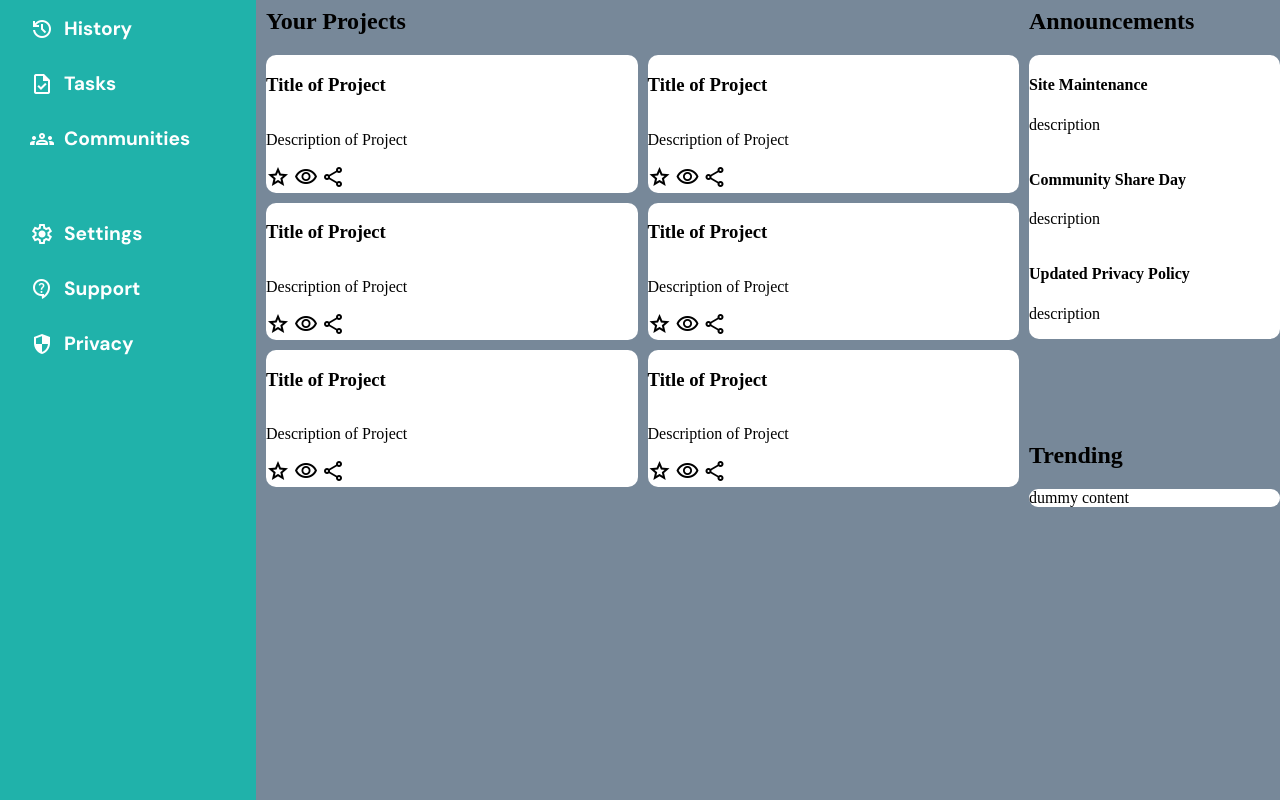
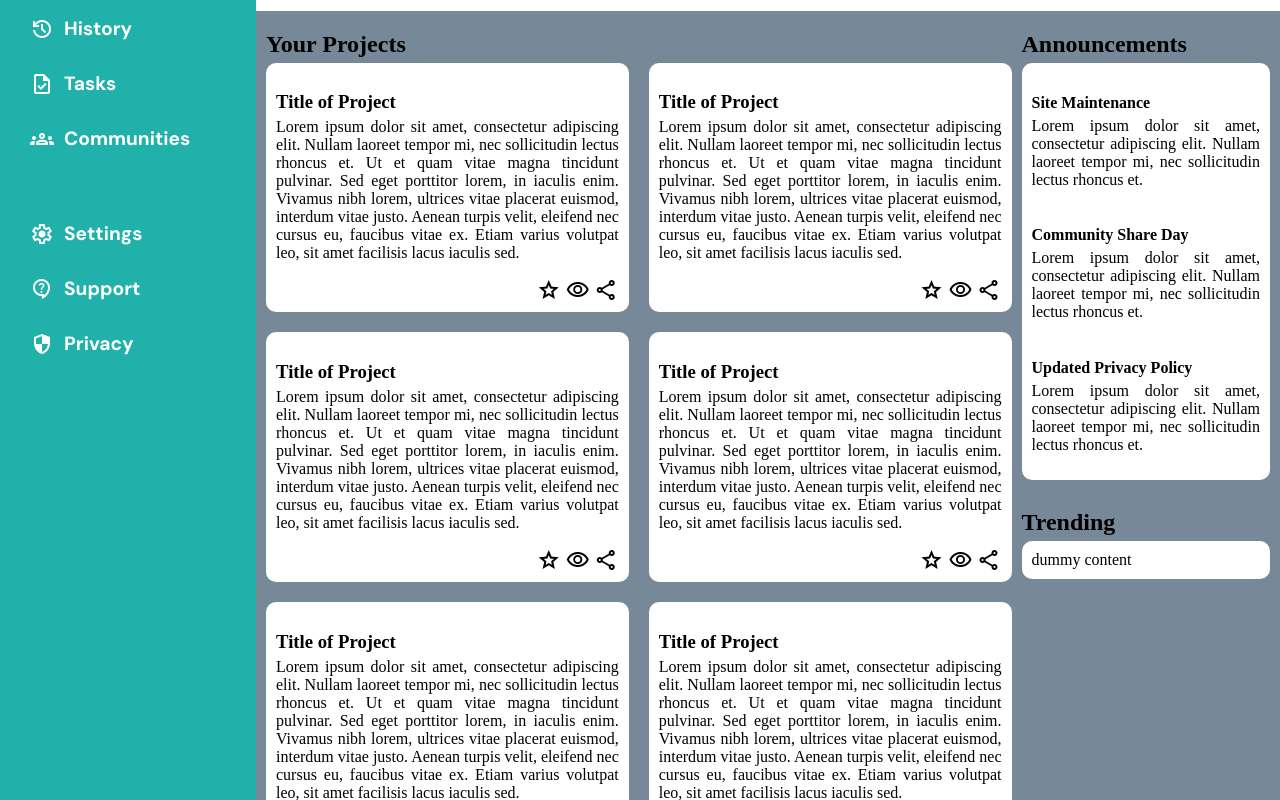
Before and after one commit to norms2098/admin-dashboard, a plain HTML site: page index.html in a window 1280 px wide. Shown: the part 226-1026 px from the top of the page. Drawn offline with nearby package versions, Linux system fonts and the light colour scheme.

Commit message:
Finished layout of main content

```diff
--- a/index.html
+++ b/index.html
@@ -91,7 +91,7 @@
                 <div>
                     <div class="project-card">
                         <h3>Title of Project</h3>
-                    <p>Description of Project</p>
+                        <p>Lorem ipsum dolor sit amet, consectetur adipiscing elit. Nullam laoreet tempor mi, nec sollicitudin lectus rhoncus et. Ut et quam vitae magna tincidunt pulvinar. Sed eget porttitor lorem, in iaculis enim. Vivamus nibh lorem, ultrices vitae placerat euismod, interdum vitae justo. Aenean turpis velit, eleifend nec cursus eu, faucibus vitae ex. Etiam varius volutpat leo, sit amet facilisis lacus iaculis sed.</p>
                         <div class="project-card-icons">
                             <span class="material-symbols-outlined">star</span>
                             <span class="material-symbols-outlined">visibility</span>
@@ -100,7 +100,7 @@
                     </div>
                     <div class="project-card">
                         <h3>Title of Project</h3>
-                    <p>Description of Project</p>
+                        <p>Lorem ipsum dolor sit amet, consectetur adipiscing elit. Nullam laoreet tempor mi, nec sollicitudin lectus rhoncus et. Ut et quam vitae magna tincidunt pulvinar. Sed eget porttitor lorem, in iaculis enim. Vivamus nibh lorem, ultrices vitae placerat euismod, interdum vitae justo. Aenean turpis velit, eleifend nec cursus eu, faucibus vitae ex. Etiam varius volutpat leo, sit amet facilisis lacus iaculis sed.</p>
                         <div class="project-card-icons">
                             <span class="material-symbols-outlined">star</span>
                             <span class="material-symbols-outlined">visibility</span>
@@ -109,7 +109,7 @@
                     </div>
                     <div class="project-card">
                         <h3>Title of Project</h3>
-                    <p>Description of Project</p>
+                        <p>Lorem ipsum dolor sit amet, consectetur adipiscing elit. Nullam laoreet tempor mi, nec sollicitudin lectus rhoncus et. Ut et quam vitae magna tincidunt pulvinar. Sed eget porttitor lorem, in iaculis enim. Vivamus nibh lorem, ultrices vitae placerat euismod, interdum vitae justo. Aenean turpis velit, eleifend nec cursus eu, faucibus vitae ex. Etiam varius volutpat leo, sit amet facilisis lacus iaculis sed.</p>
                         <div class="project-card-icons">
                             <span class="material-symbols-outlined">star</span>
                             <span class="material-symbols-outlined">visibility</span>
@@ -118,7 +118,7 @@
                     </div>
                     <div class="project-card">
                         <h3>Title of Project</h3>
-                    <p>Description of Project</p>
+                        <p>Lorem ipsum dolor sit amet, consectetur adipiscing elit. Nullam laoreet tempor mi, nec sollicitudin lectus rhoncus et. Ut et quam vitae magna tincidunt pulvinar. Sed eget porttitor lorem, in iaculis enim. Vivamus nibh lorem, ultrices vitae placerat euismod, interdum vitae justo. Aenean turpis velit, eleifend nec cursus eu, faucibus vitae ex. Etiam varius volutpat leo, sit amet facilisis lacus iaculis sed.</p>
                         <div class="project-card-icons">
                             <span class="material-symbols-outlined">star</span>
                             <span class="material-symbols-outlined">visibility</span>
@@ -127,7 +127,7 @@
                     </div>
                     <div class="project-card">
                         <h3>Title of Project</h3>
-                    <p>Description of Project</p>
+                        <p>Lorem ipsum dolor sit amet, consectetur adipiscing elit. Nullam laoreet tempor mi, nec sollicitudin lectus rhoncus et. Ut et quam vitae magna tincidunt pulvinar. Sed eget porttitor lorem, in iaculis enim. Vivamus nibh lorem, ultrices vitae placerat euismod, interdum vitae justo. Aenean turpis velit, eleifend nec cursus eu, faucibus vitae ex. Etiam varius volutpat leo, sit amet facilisis lacus iaculis sed.</p>
                         <div class="project-card-icons">
                             <span class="material-symbols-outlined">star</span>
                             <span class="material-symbols-outlined">visibility</span>
@@ -136,7 +136,7 @@
                     </div>
                     <div class="project-card">
                         <h3>Title of Project</h3>
-                    <p>Description of Project</p>
+                        <p>Lorem ipsum dolor sit amet, consectetur adipiscing elit. Nullam laoreet tempor mi, nec sollicitudin lectus rhoncus et. Ut et quam vitae magna tincidunt pulvinar. Sed eget porttitor lorem, in iaculis enim. Vivamus nibh lorem, ultrices vitae placerat euismod, interdum vitae justo. Aenean turpis velit, eleifend nec cursus eu, faucibus vitae ex. Etiam varius volutpat leo, sit amet facilisis lacus iaculis sed.</p>
                             <div class="project-card-icons">
                             <span class="material-symbols-outlined">star</span>
                             <span class="material-symbols-outlined">visibility</span>
@@ -151,15 +151,15 @@
                 <div class="announcement-content">
                     <div>
                         <h4>Site Maintenance</h4>
-                        <p>description</p>
+                        <p>Lorem ipsum dolor sit amet, consectetur adipiscing elit. Nullam laoreet tempor mi, nec sollicitudin lectus rhoncus et. </p>
                     </div>
                     <div>
                         <h4>Community Share Day</h4>
-                        <p>description</p>
+                        <p>Lorem ipsum dolor sit amet, consectetur adipiscing elit. Nullam laoreet tempor mi, nec sollicitudin lectus rhoncus et. </p>
                     </div>
                     <div>
                         <h4>Updated Privacy Policy</h4>
-                        <p>description</p>
+                        <p>Lorem ipsum dolor sit amet, consectetur adipiscing elit. Nullam laoreet tempor mi, nec sollicitudin lectus rhoncus et. </p>
                     </div>
                 </div>
             </div>
--- a/styles.css
+++ b/styles.css
@@ -154,6 +154,16 @@ body{
     grid-column:2/3;
     gap:10px;
     padding-left:10px;
+    padding-right:10px;
+}
+.main-content h2,
+.main-content h3,
+.main-content h4{
+    margin-bottom:5px;
+}
+.main-content p{
+    margin-top:0;
+    text-align: justify;
 }
 .main-projects{
     grid-column: 1/2;
@@ -164,7 +174,7 @@ body{
     display: grid;
     grid-template-columns: 1fr 1fr;
     grid-template-rows: repeat(auto-fit,1fr);
-    gap:10px;
+    gap:20px;
 }
 
 .project-card,
@@ -177,8 +187,14 @@ body{
     display: flex;
     justify-content: center;
     flex-direction: column;
+    padding:10px;
 }
-
+.project-card-icons{
+    display: flex;
+    align-items: center;
+    justify-content: right;
+    gap:5px;
+}
 .main-announcements{
     grid-column:2/3
 }
```
Lines whose indentation alone changed are shown as unchanged.
